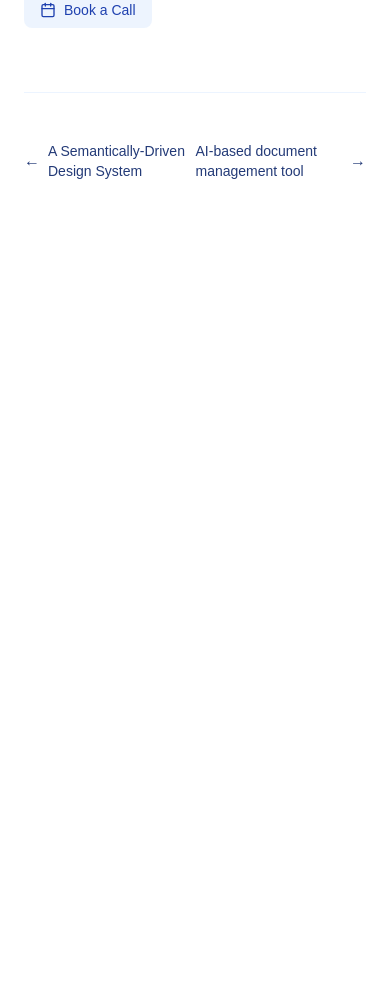
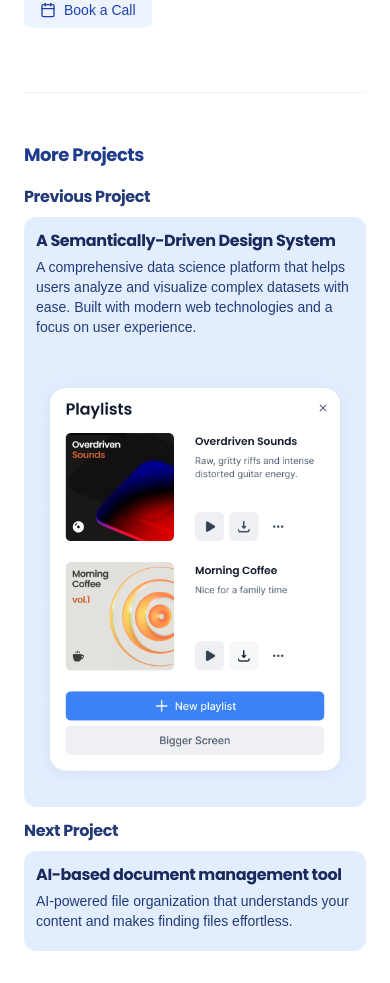
Before and after one commit to ivan-nthng/cheremisin-portfolio, a Next.js app: page /projects/litres in a window 390 px wide. Shown: the part 4918-5901 px from the top of the page. Before the commit the page ends 5131 px from the top, so only its background shows below. Built offline with nearby package versions, Linux system fonts and the light colour scheme; a web font is replaced by a local one.

Commit message:
refactor: make project navigation cards more compact and responsive

```diff
--- a/src/components/ProjectNavigation.tsx
+++ b/src/components/ProjectNavigation.tsx
@@ -1,8 +1,8 @@
 'use client'
 
 import React from 'react'
-import Link from 'next/link'
 import { motion } from 'framer-motion'
+import WideProjectCard from './WideProjectCard'
 import { type Project } from './Projects'
 
 interface ProjectNavigationProps {
@@ -10,53 +10,107 @@ interface ProjectNavigationProps {
     currentProjectIndex: number
 }
 
+const containerVariants = {
+    hidden: { opacity: 0 },
+    visible: {
+        opacity: 1,
+        transition: {
+            staggerChildren: 0.2,
+            delayChildren: 0.3,
+        },
+    },
+}
+
+const itemVariants = {
+    hidden: { opacity: 0, y: 20 },
+    visible: {
+        opacity: 1,
+        y: 0,
+        transition: {
+            duration: 0.5,
+            ease: 'easeOut',
+        },
+    },
+}
+
 export default function ProjectNavigation({
     projects,
     currentProjectIndex,
 }: ProjectNavigationProps) {
-    const prevProject = projects[currentProjectIndex - 1]
-    const nextProject = projects[currentProjectIndex + 1]
+    // Filter out ComingSoon projects for navigation only
+    const navigableProjects = projects.filter((p) => !p.isComingSoon)
+    // Find the current project's index in the filtered array
+    const currentNavIndex = navigableProjects.findIndex(
+        (p) => p.link === projects[currentProjectIndex].link,
+    )
+    // Calculate previous and next indices with circular navigation
+    const prevIndex =
+        (currentNavIndex - 1 + navigableProjects.length) %
+        navigableProjects.length
+    const nextIndex = (currentNavIndex + 1) % navigableProjects.length
+
+    // Get previous and next projects
+    const prevProject = navigableProjects[prevIndex]
+    const nextProject = navigableProjects[nextIndex]
 
     return (
-        <nav className="flex justify-between items-center py-8">
-            {prevProject ? (
-                <Link
-                    href={prevProject.link}
-                    className="group flex items-center gap-2 text-primary-600 dark:text-primary-400 hover:text-primary-800 dark:hover:text-primary-200 transition-colors"
-                >
-                    <motion.span
-                        initial={{ x: 0 }}
-                        whileHover={{ x: -4 }}
-                        transition={{ duration: 0.2 }}
-                    >
-                        ←
-                    </motion.span>
-                    <span className="text-sm font-medium">
-                        {prevProject.title}
-                    </span>
-                </Link>
-            ) : (
-                <div />
-            )}
-            {nextProject ? (
-                <Link
-                    href={nextProject.link}
-                    className="group flex items-center gap-2 text-primary-600 dark:text-primary-400 hover:text-primary-800 dark:hover:text-primary-200 transition-colors"
-                >
-                    <span className="text-sm font-medium">
-                        {nextProject.title}
-                    </span>
-                    <motion.span
-                        initial={{ x: 0 }}
-                        whileHover={{ x: 4 }}
-                        transition={{ duration: 0.2 }}
-                    >
-                        →
-                    </motion.span>
-                </Link>
-            ) : (
-                <div />
-            )}
-        </nav>
+        <motion.div
+            variants={containerVariants}
+            initial="hidden"
+            whileInView="visible"
+            viewport={{ once: true, margin: '-100px' }}
+            className="w-full space-y-4 py-8"
+        >
+            <motion.h2
+                variants={itemVariants}
+                className="text-lg sm:text-xl font-semibold text-blue-900 dark:text-blue-100 mb-4"
+            >
+                More Projects
+            </motion.h2>
+
+            <div className="grid grid-cols-1 md:grid-cols-2 gap-3 sm:gap-4 md:gap-6">
+                {/* Previous Project */}
+                <motion.div variants={itemVariants} className="flex flex-col">
+                    <h3 className="text-base sm:text-lg font-medium text-primary-600 dark:text-primary-300 mb-2">
+                        Previous Project
+                    </h3>
+                    <div className="group cursor-pointer">
+                        <div className="transition-all duration-300 group-hover:brightness-90">
+                            <WideProjectCard
+                                title={prevProject.title}
+                                description={prevProject.description}
+                                image={prevProject.image || ''}
+                                darkImage={prevProject.darkImage}
+                                tags={[]}
+                                link={prevProject.link}
+                                companyName=""
+                                companyUrl=""
+                            />
+                        </div>
+                    </div>
+                </motion.div>
+
+                {/* Next Project */}
+                <motion.div variants={itemVariants} className="flex flex-col">
+                    <h3 className="text-base sm:text-lg font-medium text-primary-600 dark:text-primary-300 mb-2">
+                        Next Project
+                    </h3>
+                    <div className="group cursor-pointer">
+                        <div className="transition-all duration-300 group-hover:brightness-90">
+                            <WideProjectCard
+                                title={nextProject.title}
+                                description={nextProject.description}
+                                image={nextProject.image || ''}
+                                darkImage={nextProject.darkImage}
+                                tags={[]}
+                                link={nextProject.link}
+                                companyName=""
+                                companyUrl=""
+                            />
+                        </div>
+                    </div>
+                </motion.div>
+            </div>
+        </motion.div>
     )
 }
--- a/src/components/WideProjectCard.tsx
+++ b/src/components/WideProjectCard.tsx
@@ -110,7 +110,7 @@ export default function WideProjectCard({
             onHoverEnd={() => setIsHovered(false)}
             onMouseMove={handleMouseMove}
             onClick={() => router.push(link)}
-            className="flex flex-col md:flex-row w-full h-full cursor-none relative bg-blue-100/80 dark:bg-blue-900/80 rounded-2xl overflow-hidden transition-colors duration-300"
+            className="flex flex-col md:flex-row w-full cursor-none relative bg-blue-100/80 dark:bg-blue-900/80 rounded-xl overflow-hidden transition-colors duration-300"
             variants={containerVariants}
             initial="hidden"
             animate={isVisible ? 'visible' : 'hidden'}
@@ -118,7 +118,7 @@ export default function WideProjectCard({
             {/* =============================
                 Left: Text Content Section
             ============================= */}
-            <div className="flex-1 flex flex-col justify-top p-4 sm:p-6 md:p-6 lg:p-8">
+            <div className="flex-1 flex flex-col justify-top p-3 sm:p-4 md:p-5">
                 {/* Custom Cursor */}
                 <CustomCursor
                     isVisible={isHovered}
@@ -127,7 +127,7 @@ export default function WideProjectCard({
                     isHighlighted={isCompanyHovered}
                 />
                 {/* Title */}
-                <h3 className="text-lg sm:text-xl font-bold text-primary-800 dark:text-primary-100">
+                <h3 className="text-base sm:text-lg font-bold text-primary-800 dark:text-primary-100">
                     {title}
                 </h3>
                 {/* Company Link */}
@@ -153,11 +153,11 @@ export default function WideProjectCard({
                     </div>
                 )}
                 {/* Description */}
-                <p className="mt-2 text-sm sm:text-md text-primary-600 dark:text-primary-300">
+                <p className="mt-1 text-sm text-primary-600 dark:text-primary-300">
                     {description}
                 </p>
                 {/* Tags */}
-                <div className="mt-3 flex flex-wrap gap-2">
+                <div className="mt-2 flex flex-wrap gap-2">
                     {tags.map((tag) => (
                         <span
                             key={tag}
@@ -171,23 +171,23 @@ export default function WideProjectCard({
             {/* =============================
                 Right: Image Section
             ============================= */}
+            {image && (
                 <motion.div
                     onHoverStart={() => setIsImageHovered(true)}
                     onHoverEnd={() => setIsImageHovered(false)}
                     className="relative w-full md:w-1/2 flex items-stretch justify-stretch bg-transparent py-2"
-                style={{ minHeight: 320 }}
+                    style={{ minHeight: 240 }}
                     variants={containerVariants}
                     initial="hidden"
                     animate={isVisible ? 'visible' : 'hidden'}
                 >
-                {/* Project Image */}
                     <motion.div
                         className="relative w-full h-full flex items-center justify-center"
                         style={{
-                        paddingTop: '4%',
-                        paddingRight: '4%',
-                        paddingBottom: '4%',
-                        paddingLeft: '4%',
+                            paddingTop: '3%',
+                            paddingRight: '3%',
+                            paddingBottom: '3%',
+                            paddingLeft: '3%',
                             minHeight: 0,
                             minWidth: 0,
                         }}
@@ -205,13 +205,14 @@ export default function WideProjectCard({
                                 alt={title}
                                 width={800}
                                 height={450}
-                            className="w-auto h-auto max-w-full max-h-full object-contain rounded-xl"
+                                className="w-auto h-auto max-w-full max-h-full object-contain rounded-lg"
                                 priority
                                 sizes="(max-width: 768px) 100vw, 50vw"
                             />
                         </div>
                     </motion.div>
                 </motion.div>
+            )}
         </motion.div>
     )
 }
```
Lines whose indentation alone changed are shown as unchanged.
